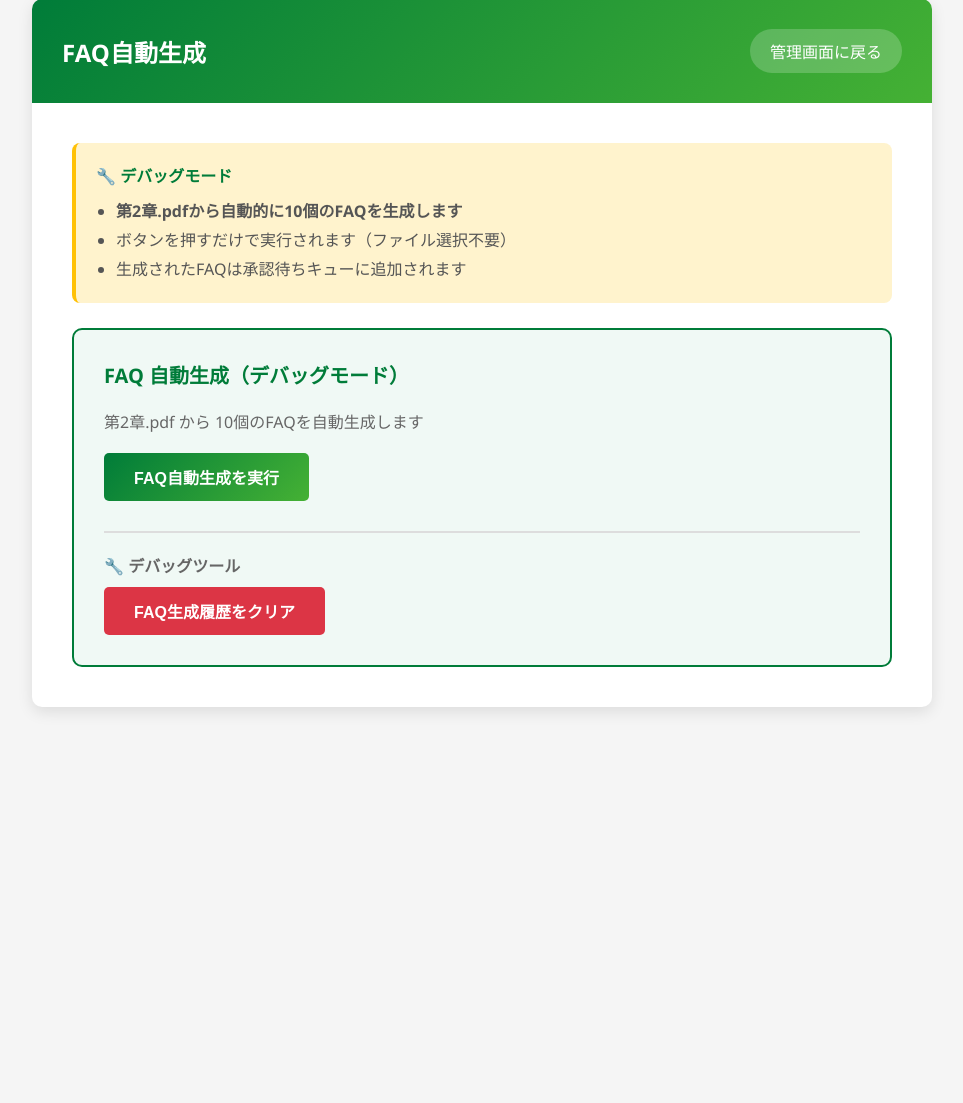
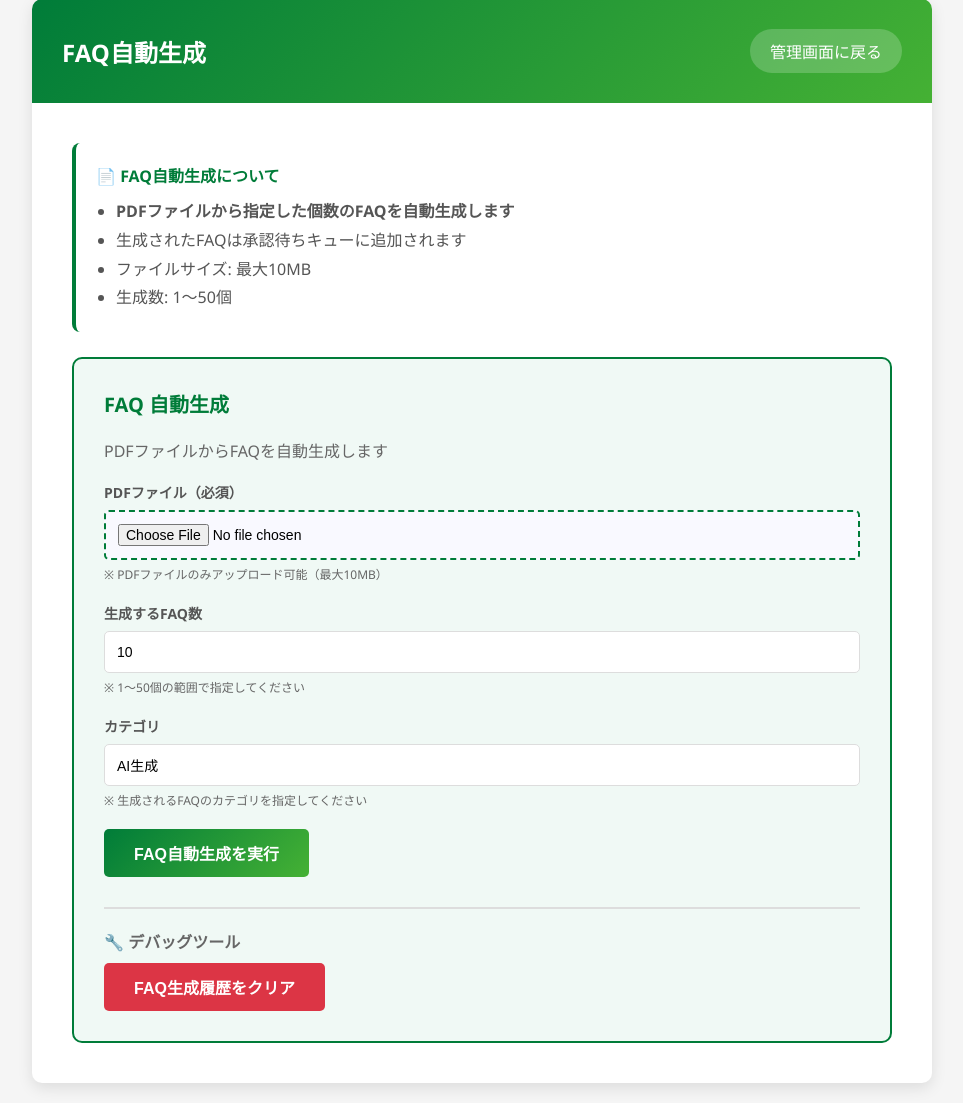
Before and after one commit to kyuwatanabe/faq_system, a Flask app: page /admin/auto_generate_faq in a window 1280 px wide. Shown: the part 21-1124 px from the top of the page, without its empty margins (158-1121 px from the left). Before the commit the page ends 733 px from the top, so only its background shows below. Run offline with Flask 3, Linux system fonts and the light colour scheme.

Commit message:
Fix: Update auto-generate FAQ page to support PDF file upload

```diff
--- a/templates/auto_generate_faq.html
+++ b/templates/auto_generate_faq.html
@@ -232,19 +232,38 @@
         </div>
 
         <div class="content">
-            <div class="info-box" style="background: #fff3cd; border-left-color: #ffc107;">
-                <h3>🔧 デバッグモード</h3>
+            <div class="info-box">
+                <h3>📄 FAQ自動生成について</h3>
                 <ul>
-                    <li><strong>第2章.pdfから自動的に10個のFAQを生成します</strong></li>
-                    <li>ボタンを押すだけで実行されます（ファイル選択不要）</li>
+                    <li><strong>PDFファイルから指定した個数のFAQを自動生成します</strong></li>
                     <li>生成されたFAQは承認待ちキューに追加されます</li>
+                    <li>ファイルサイズ: 最大10MB</li>
+                    <li>生成数: 1〜50個</li>
                 </ul>
             </div>
 
             <div class="auto-generate-section">
-                <h2>FAQ 自動生成（デバッグモード）</h2>
-                <p style="margin-bottom: 20px; color: #666;">第2章.pdf から 10個のFAQを自動生成します</p>
+                <h2>FAQ 自動生成</h2>
+                <p style="margin-bottom: 20px; color: #666;">PDFファイルからFAQを自動生成します</p>
                 <form action="/admin/auto_generate" method="post" enctype="multipart/form-data">
+                    <div class="form-group">
+                        <label for="source_file">PDFファイル（必須）</label>
+                        <input type="file" name="source_file" id="source_file" accept=".pdf" required>
+                        <span class="file-help">※ PDFファイルのみアップロード可能（最大10MB）</span>
+                    </div>
+
+                    <div class="form-group">
+                        <label for="num_questions">生成するFAQ数</label>
+                        <input type="number" name="num_questions" id="num_questions" value="10" min="1" max="50" required>
+                        <span class="file-help">※ 1〜50個の範囲で指定してください</span>
+                    </div>
+
+                    <div class="form-group">
+                        <label for="category">カテゴリ</label>
+                        <input type="text" name="category" id="category" value="AI生成" required>
+                        <span class="file-help">※ 生成されるFAQのカテゴリを指定してください</span>
+                    </div>
+
                     <button type="submit" class="btn" id="generateBtn">FAQ自動生成を実行</button>
                     <div id="generateStatus" class="generate-status"></div>
                 </form>
@@ -267,11 +286,19 @@
             const generateBtn = document.getElementById('generateBtn');
             const statusDiv = document.getElementById('generateStatus');
 
+            // ファイルが選択されているかチェック
+            const fileInput = document.getElementById('source_file');
+            if (!fileInput.files || fileInput.files.length === 0) {
+                statusDiv.className = 'generate-status error';
+                statusDiv.textContent = 'エラー: PDFファイルを選択してください';
+                return;
+            }
+
             // ボタンを無効化してローディング表示
             generateBtn.disabled = true;
             generateBtn.textContent = '生成中...';
             statusDiv.className = 'generate-status loading';
-            statusDiv.textContent = 'FAQ生成中です（第2章.pdfから10個生成）。しばらくお待ちください...';
+            statusDiv.textContent = 'FAQ生成中です。しばらくお待ちください...';
 
             // タイムアウト設定（5分 = 300秒）
             const controller = new AbortController();
```
